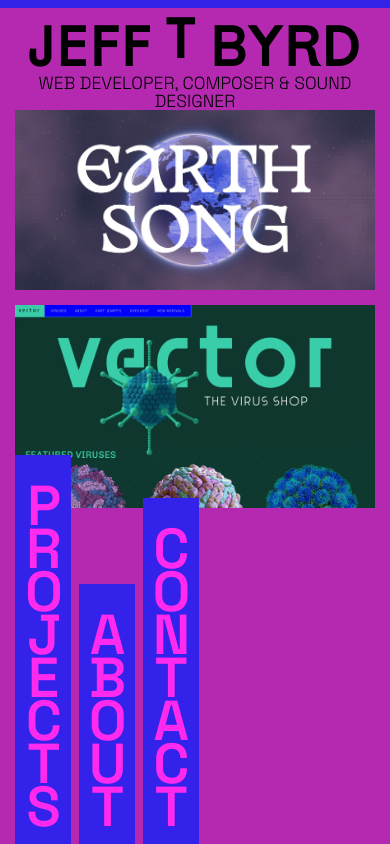
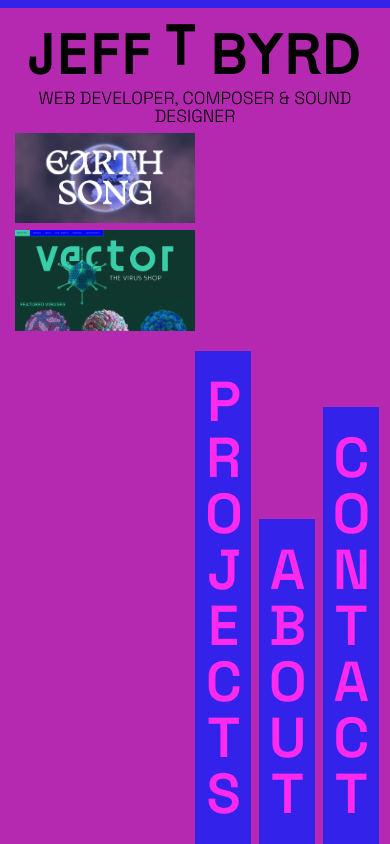
Before and after one commit to jefftbyrd/jefftbyrd.com, a Next.js app: page / in a window 390 px wide. Shown: the top 844 px of the page. Built offline with nearby package versions, Linux system fonts and the light colour scheme; no server answers.

Commit message:
adjust homepage layout

```diff
--- a/src/app/page.tsx
+++ b/src/app/page.tsx
@@ -25,7 +25,7 @@ type PropsFeaturedProject = {
 const MenuItem = (props: PropsMenuItem) => {
   return (
     <motion.div
-      className={`${styles.menuItem} bg-(--color-foreground) pb-8 lg:text-[4.1em] text-6xl`}
+      className={`${styles.menuItem} bg-(--color-foreground) pb-8 lg:text-[4.1em] text-6xl uppercase tracking-[-15px] md:tracking-[-28px]`}
       initial={{ y: 1000 }}
       animate={{ y: 0 }}
       transition={{
@@ -89,9 +89,9 @@ export default async function Index() {
         </section>
       </div>
 
-      <div className="grid grid-cols-1 md:grid-cols-7 md:gap-4 px-4 md:px-24 align-items-start relative">
+      <div className="grid grid-cols-2 md:grid-cols-7 md:gap-4 px-4 md:px-24 align-items-start relative">
         <div className="md:col-span-4">
-          <div className="grid gap-4 lg:mb-18">
+          <div className="grid gap-2 lg:mb-18">
             <FeaturedProject
               url={`/projects/earthsong/`}
               image={`/images/featured/earthsong-featured.webp`}
--- a/src/components/Logo.jsx
+++ b/src/components/Logo.jsx
@@ -20,7 +20,7 @@ export default function Logo(props) {
       <motion.h1
         initial={{ scale: 0 }}
         animate={{ scale: 1 }}
-        className={`lg:text-[calc(24px+(200-24)*((100vw-300px)/(1600-300)))] text-[60px] uppercase ${styles.logo} z-100`}
+        className={`py-2 sm:py-0 lg:text-[calc(24px+(200-24)*((100vw-300px)/(1600-300)))] text-[60px] uppercase ${styles.logo} z-100`}
       >
         Jeff <span className={styles.bump}>T</span> Byrd
       </motion.h1>
@@ -28,7 +28,7 @@ export default function Logo(props) {
       <motion.h2
         initial={{ opacity: 0 }}
         animate={{ opacity: 1 }}
-        className={styles.subtitle}
+        className={`${styles.subtitle} uppercase z-100 mb-2 md:mb-0`}
       >
         Web developer, composer & sound designer
       </motion.h2>
--- a/src/styles/home.module.css
+++ b/src/styles/home.module.css
@@ -20,7 +20,7 @@
 }
 
 .subtitle {
-  text-transform: uppercase;
+  /* text-transform: uppercase; */
   font-family: var(--font-space);
   font-size: calc(16px + (38 - 16) * ((100vw - 300px) / (1600 - 300)));
   font-weight: 300;
@@ -28,8 +28,8 @@
   line-height: 100%;
   /* color: white; */
   /* display: block; */
-  position: relative;
-  z-index: 100;
+  /* position: relative; */
+  /* z-index: 100; */
 }
 
 .blueVert {
@@ -40,8 +40,8 @@
   writing-mode: vertical-rl;
   text-orientation: upright;
   /* line-height: 0px; */
-  letter-spacing: -28px;
-  text-transform: uppercase;
+  /* letter-spacing: -28px; */
+  /* text-transform: uppercase; */
   font-weight: 600;
   color: var(--color-vivid);
   /* background-color: yellow; */
```
